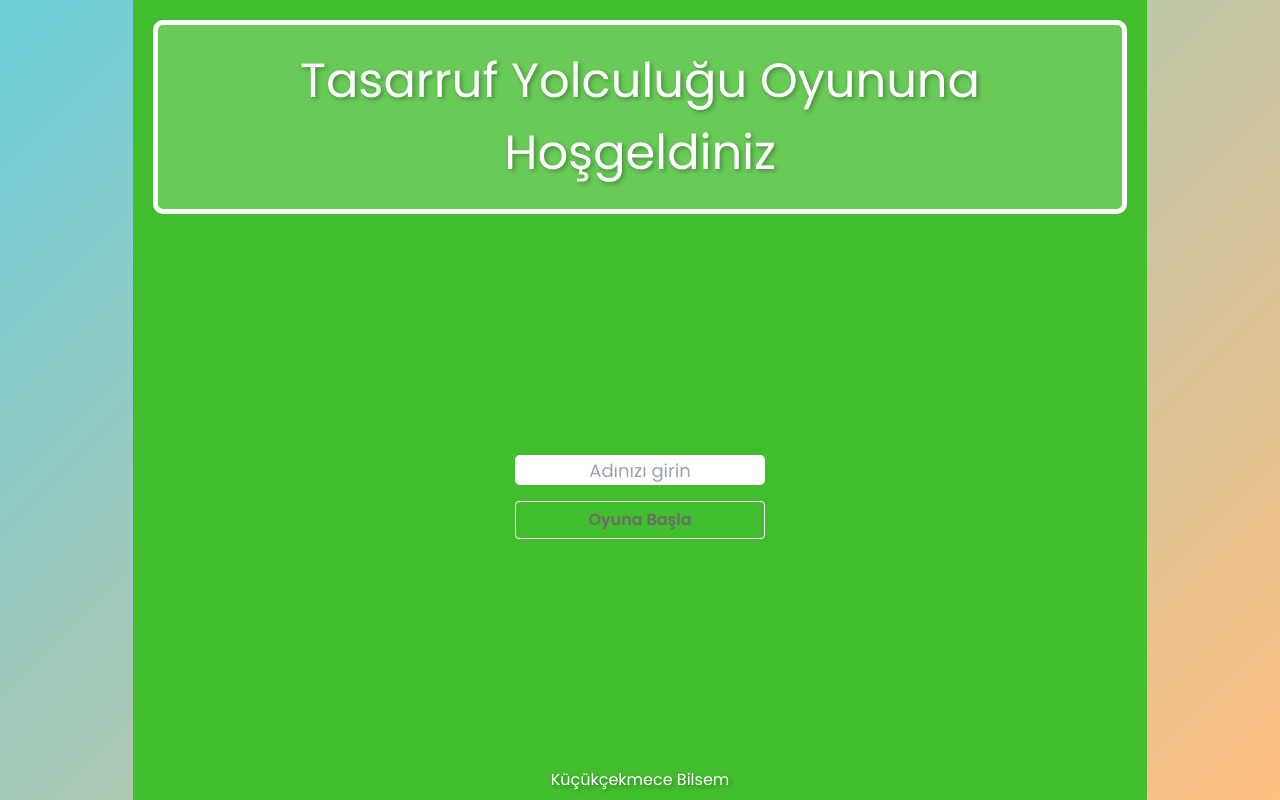
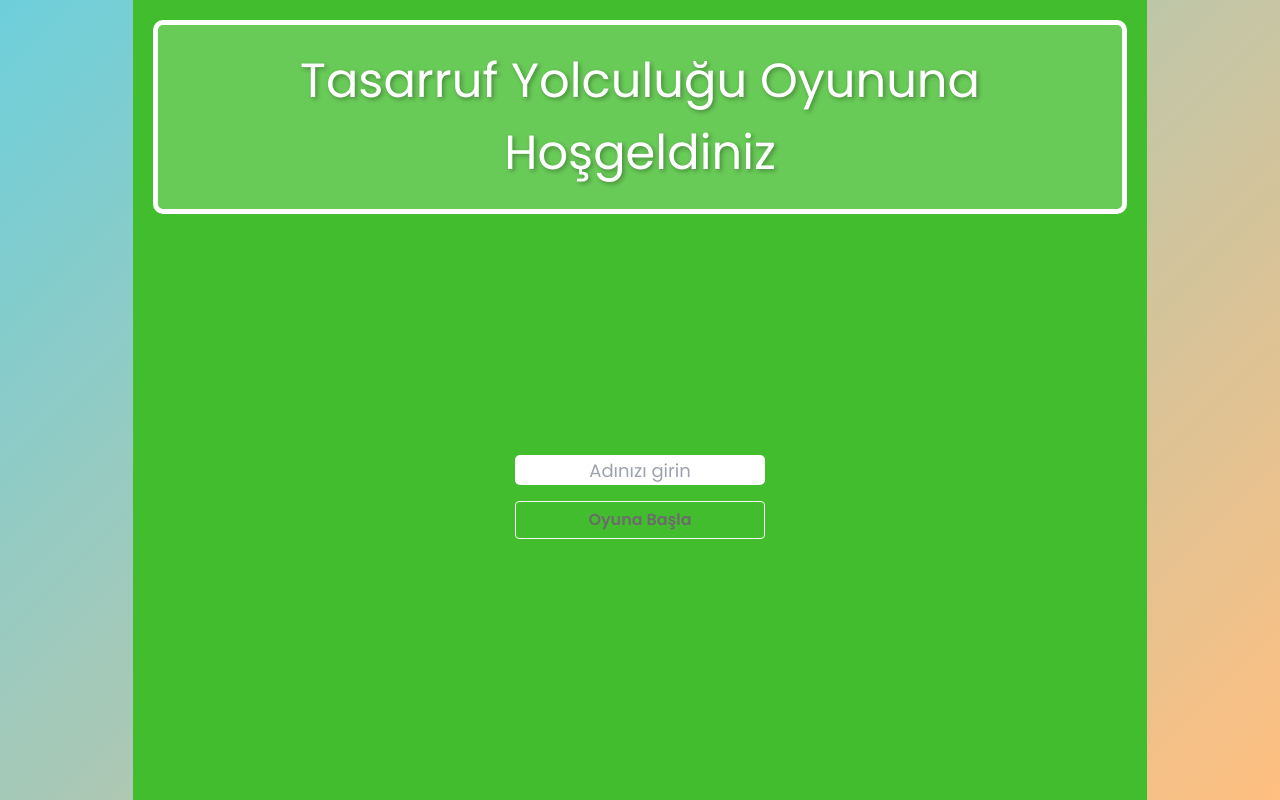
Before and after one commit to SerkanAkkaya/bilsemquizgame, a React (Create React App) app: page / in a window 1280 px wide. Built offline with nearby package versions, Linux system fonts and the light colour scheme.

Commit message:
Bilsem silindi

```diff
--- a/src/App.js
+++ b/src/App.js
@@ -100,7 +100,7 @@ function App() {
             <div className="title">Tasarruf Yolculuğu Oyununa Hoşgeldiniz</div>
             <Start setUsername={setUserName} />
             <footer>
-                <p className="copyRight">Küçükçekmece Bilsem</p>
+                <p className="copyRight"></p>
             </footer>
         </div>
     ) : questions.length > 0 ? (
```
